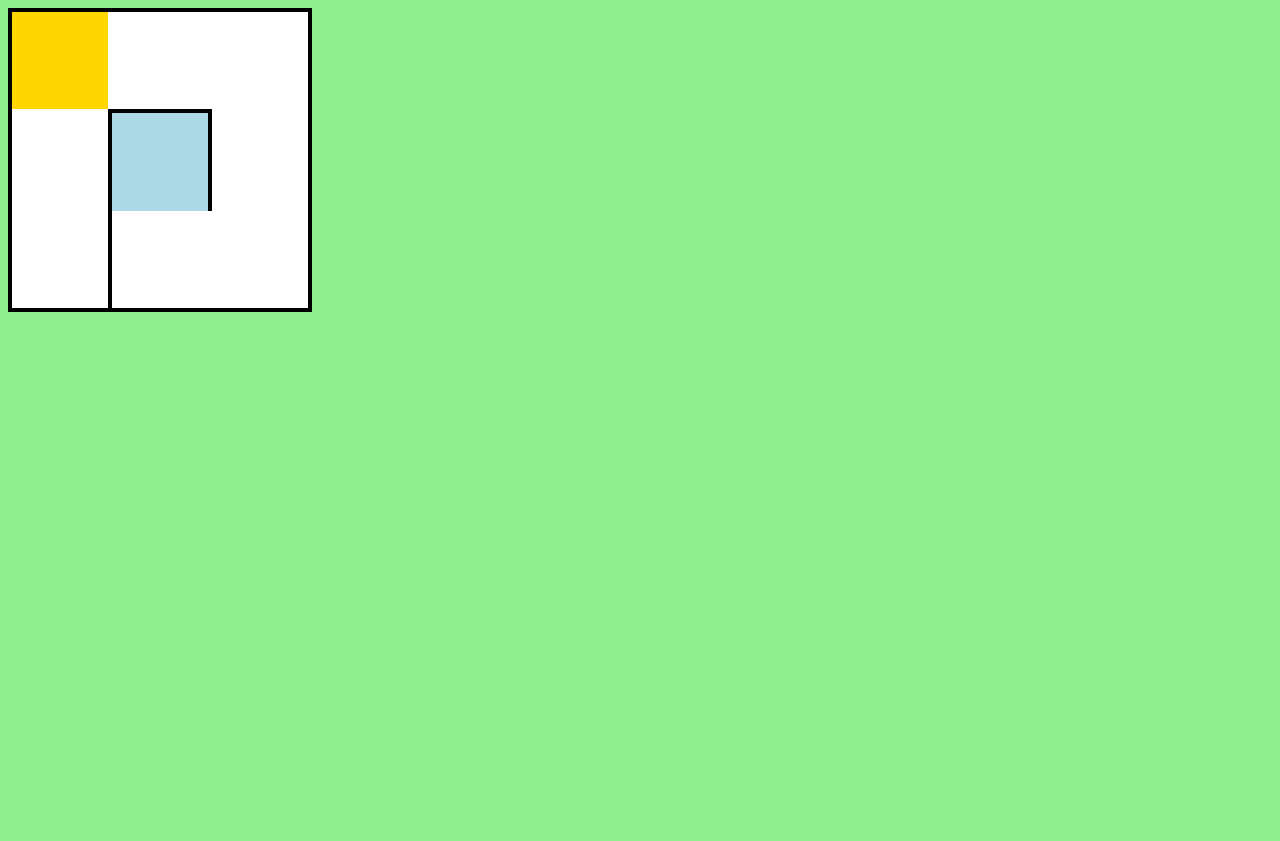
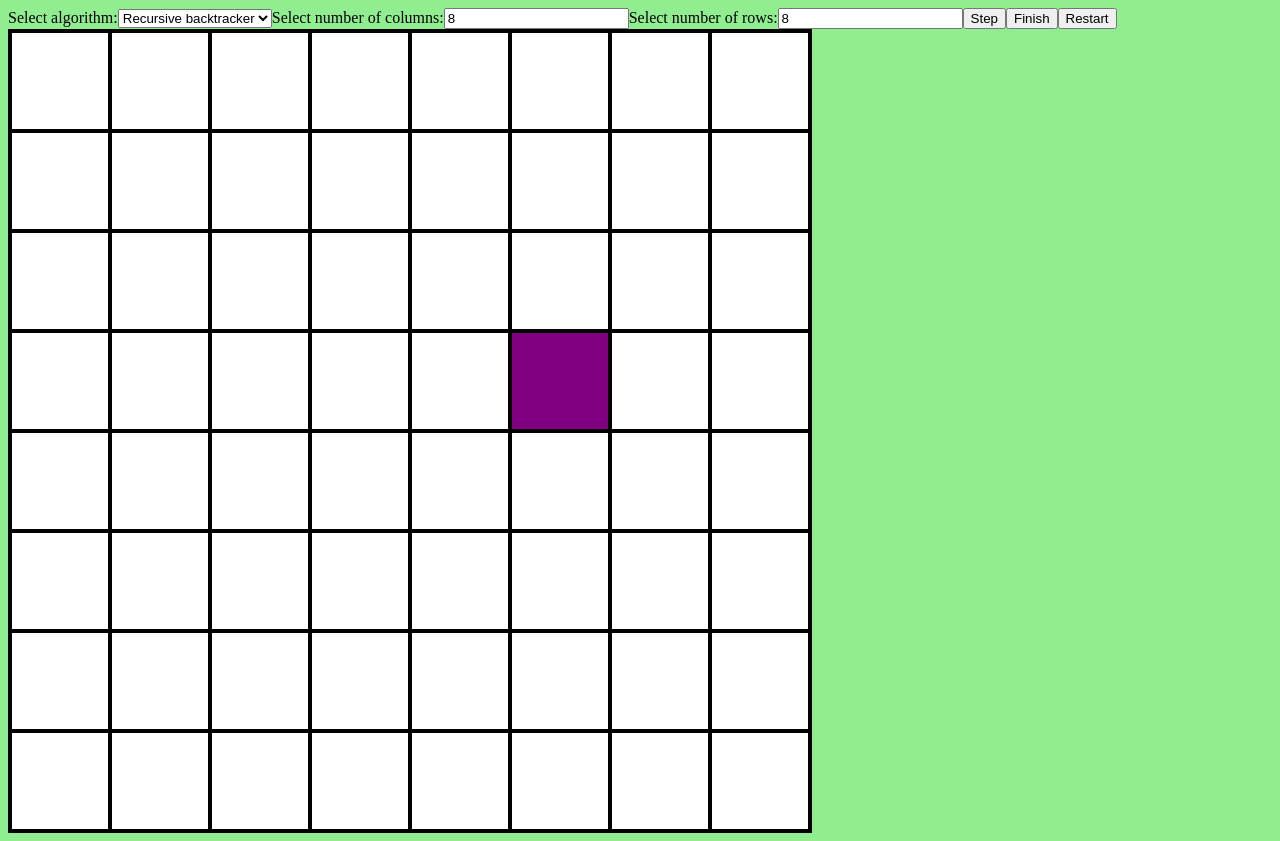
Before and after one commit to kermo-git/MazeAlgorithms, a React app: page / in a window 1280 px wide. Before the commit the page ends 800 px from the top, so only its background shows below. Built offline with nearby package versions, Linux system fonts and the light colour scheme; the HTML template or start-up script is replaced by a standard one.

Commit message:
Implemented minimal UI and recursive backtracker

```diff
--- a/src/Algorithms/Maze.ts
+++ b/src/Algorithms/Maze.ts
@@ -1,15 +1,42 @@
+export type Direction = "north" | "east" | "south" | "west"
+
+export class P {
+    X: number
+    Y: number
+
+    constructor(X: number, Y: number) {
+        this.X = X
+        this.Y = Y
+    }
+
+    move(direction: Direction): P {
+        switch (direction) {
+            case "north":
+                return new P(this.X, this.Y + 1)
+            case "south":
+                return new P(this.X, this.Y - 1)
+            case "west":
+                return new P(this.X - 1, this.Y)
+            case "east":
+                return new P(this.X + 1, this.Y)
+        }
+    }
+}
+
+export function getRandomInt(minInclusive: number, maxExclusive: number) {
+    const cmin = Math.ceil(minInclusive)
+    const fmax = Math.floor(maxExclusive)
+    return Math.floor(Math.random() * (fmax - cmin) + cmin)
+}
+
+export function getRandomElement<T>(array: T[]): T {
+    return array[getRandomInt(0, array.length)]
+}
+
 interface Cell {
     northOpen: boolean
     westOpen: boolean
-    visited: boolean
     color: string
-}
-
-export type Direction = "north" | "east" | "south" | "west"
-
-export interface Position {
-    X: number
-    Y: number
 }
 
 export class Maze {
@@ -24,7 +51,6 @@ export class Maze {
                 column.push({
                     northOpen: false,
                     westOpen: false,
-                    visited: false,
                     color: "#FFFFFF"
                 })
             }
@@ -40,86 +66,110 @@ export class Maze {
         return this.cells[0].length
     }
 
-    neighborDirections({X, Y}: Position): Direction[] {
-        let result: Direction[] = []
+    getNeighbors(pos: P): P[] {
+        let result: P[] = []
 
-        if (X > 0) {
-            result.push("west")
+        if (pos.X > 0) {
+            result.push(pos.move("west"))
         }
-        if (X < this.nColumns() - 1) {
-            result.push("east")
+        if (pos.X < this.nColumns() - 1) {
+            result.push(pos.move("east"))
         }
-        if (Y > 0) {
-            result.push("south")
+        if (pos.Y > 0) {
+            result.push(pos.move("south"))
         }
-        if (Y < this.nRows() - 1) {
-            result.push("north")
+        if (pos.Y < this.nRows() - 1) {
+            result.push(pos.move("north"))
         }
 
         return result
     }
 
-    private get({X, Y}: Position): Cell {
+    private get({X, Y}: P): Cell {
         return this.cells[X][Y]
     }
 
-    openWall(location: Position, direction: Direction): void {
+    connectCells(cell1: P, cell2: P): void {
+        if (cell1.Y < cell2.Y) {
+            this.get(cell1).northOpen = true
+        }
+        else if (cell1.Y > cell2.Y) {
+            this.get(cell2).northOpen = true
+        }
+        else if (cell1.X < cell2.X) {
+            this.get(cell2).westOpen = true
+        }
+        else if (cell1.X > cell2.X) {
+            this.get(cell1).westOpen = true
+        }
+    }
+
+    openDirection(location: P, direction: Direction): void {
         switch (direction) {
             case "north":
                 this.get(location).northOpen = true
                 return
             case "south":
-                this.get(move(location, "south")).northOpen = true
+                this.get(location.move("south")).northOpen = true
                 return
             case "west":
                 this.get(location).westOpen = true
                 return
             case "east":
-                this.get(move(location, "east")).westOpen = true
+                this.get(location.move("east")).westOpen = true
                 return
         }
     }
 
-    isOpen(location: Position, direction: Direction): boolean {
+    isOpen(location: P, direction: Direction): boolean {
         switch (direction) {
             case "north":
                 return this.get(location).northOpen
             case "south":
-                return this.get(move(location, "south")).northOpen
+                return this.get(location.move("south")).northOpen
             case "west":
                 return this.get(location).westOpen
             case "east":
-                return this.get(move(location, "east")).westOpen
+                return this.get(location.move("east")).westOpen
         }
     }
 
-    setColor(location: Position, color: string): void {
+    setColor(location: P, color: string): void {
         this.get(location).color = color
     }
 
-    getColor(location: Position): string {
+    getColor(location: P): string {
         return this.get(location).color
+    }
+
+    allPositions(): P[] {
+        const cols = this.nColumns()
+        const rows = this.nRows()
+        const result: P[] = []
+
+        for (let X = 0; X < cols; X++) {
+            for (let Y = 0; Y < rows; Y++) {
+                result.push(new P(X, Y))
+            }
+        }
+        return result
     }
 }
 
-export interface MazeAlgorithm {
+export abstract class MazeAlgorithm {
     maze: Maze
+    protected finished = false
+
+    constructor(maze: Maze) {
+        this.maze = maze
+    }
+
+    isFinished(): boolean {
+        return this.finished
+    }
+
     /**
      * Runs a single iteration of the algorithm.
-     * Return value indicates whether it finised or not.
      */
-    step: () => boolean
+    abstract step(): void
 }
-
-export function move(pos: Position, direction: Direction): Position {
-    switch (direction) {
-        case "north":
-            return {X: pos.X, Y: pos.Y + 1}
-        case "south":
-            return {X: pos.X, Y: pos.Y - 1}
-        case "west":
-            return {X: pos.X - 1, Y: pos.Y}
-        case "east":
-            return {X: pos.X + 1, Y: pos.Y}
-    }
-}
--- a/src/Algorithms/RecursiveBacktracker.ts
+++ b/src/Algorithms/RecursiveBacktracker.ts
@@ -1,14 +1,61 @@
-import { Maze, MazeAlgorithm } from "./Maze";
+import { P as Pos, Maze, MazeAlgorithm, getRandomElement } from "./Maze";
 
-export class RecursiveBactracker implements MazeAlgorithm {
-    maze: Maze
+export class RecursiveBactracker extends MazeAlgorithm {
+    private stack: Pos[] = []
+
+    private push(pos: Pos) {
+        this.stack.push(pos)
+    }
+
+    private peek(): Pos {
+        return this.stack[this.stack.length - 1]
+    }
+
+    private pop(): Pos {
+        return this.stack.splice(this.stack.length - 1, 1)[0]
+    }
+
+    private visited: Set<string> = new Set()
+
+    visit(pos: Pos): void {
+        this.visited.add(JSON.stringify(pos))
+    }
+
+    isVisited(pos: Pos): boolean {
+        return this.visited.has(JSON.stringify(pos))
+    }
 
     constructor(maze: Maze) {
-        this.maze = maze
+        super(maze)
+
+        const firstPos = getRandomElement(maze.allPositions())
+        maze.setColor(firstPos, "purple")
+        this.push(firstPos)
+        this.visit(firstPos)
     }
 
-    step(): boolean {
-        // TODO
-        return false
+    override step(): void {
+        if (this.stack.length != 0) {
+            const current = this.peek()
+
+            let neighbors = this.maze.getNeighbors(current).filter(
+                neighbor => !this.isVisited(neighbor)
+            )
+
+            if (neighbors.length != 0) {
+                const nextNeighbor = getRandomElement(neighbors)
+
+                this.maze.connectCells(current, nextNeighbor)
+                this.maze.setColor(nextNeighbor, "purple")
+
+                this.visit(nextNeighbor)
+                this.push(nextNeighbor)
+            } else {
+                this.pop()
+                this.maze.setColor(current, "pink")
+            }
+        } else {
+            this.finished = true
+        }
     }
 }
--- a/src/Components/App.tsx
+++ b/src/Components/App.tsx
@@ -1,33 +1,101 @@
 import * as React from "react"
+import { useState, useEffect } from "react"
 
 import { Maze } from "../Algorithms/Maze"
 import { MazeDisplay } from "./MazeDisplay"
 
 import "./App.css"
+import { RecursiveBactracker } from "../Algorithms/RecursiveBacktracker"
+
+let algorithm = new RecursiveBactracker(new Maze(8, 8))
+const BACKTRACKER = "Recursive backtracker"
+const DEFAULT_COLS = 8
+const DEFAULT_ROWS = 8
 
 export function App() {
-    // TODO:
-    // Dropdown menu for selecting algorithm
-    // Inputs for maze dimensions
-    // Button to advance one step in the algorithm
+    const [forceUpdateFlag, setForceUpdateFlag] = useState(false)
 
-    return (<MazeDisplay maze = {exampleMaze()}/>)
+    function forceUpdate() {
+        setForceUpdateFlag(!forceUpdateFlag)
+    }
+
+    const [algoName, setAlgoName] = useState(BACKTRACKER)
+    const [mazeCols, setMazeCols] = useState(DEFAULT_COLS)
+    const [mazeRows, setMazeRows] = useState(DEFAULT_ROWS)
+
+    function onSelectNRows(event) {
+        const rows = parseInt(event.target.value)
+        if (rows > 1) {
+            setMazeRows(rows)
+        }
+    }
+
+    function onSelectNCols(event) {
+        const cols = parseInt(event.target.value)
+        if (cols > 1) {
+            setMazeCols(cols)
+        }
+    }
+
+    function onStepClick() {
+        algorithm.step()
+        forceUpdate()
+    }
+
+    function onFinishClick() {
+        while (!algorithm.isFinished()) {
+            algorithm.step()
+        }
+        forceUpdate()
+    }
+
+    function restart() {
+        const maze = new Maze(mazeCols, mazeRows)
+        if (algoName == BACKTRACKER) {
+            algorithm = new RecursiveBactracker(maze)
+        }
+        forceUpdate()
+    }
+
+    useEffect(() => {
+        restart()
+    }, [algoName, mazeCols, mazeRows])
+
+    return (<>
+        <label>Select algorithm:</label>
+
+        <select onChange={(event) => {
+            setAlgoName(event.target.value)
+        }}>
+            <option>{BACKTRACKER}</option>
+        </select>
+
+        <label>Select number of columns:</label>
+
+        <input type = "number" defaultValue={DEFAULT_COLS} onChange={onSelectNCols}/>
+
+        <label>Select number of rows:</label>
+
+        <input type = "number" defaultValue={DEFAULT_ROWS} onChange={onSelectNRows}/>
+
+        <button
+            disabled={algorithm.isFinished()}
+            onClick={onStepClick}
+        >
+            Step
+        </button>
+
+        <button
+            disabled={algorithm.isFinished()}
+            onClick={onFinishClick}
+        >
+            Finish
+        </button>
+
+        <button onClick={restart}>
+            Restart
+        </button>
+
+        <MazeDisplay maze = {algorithm.maze}/>
+    </>)
 }
-
-function exampleMaze(): Maze {
-    const maze = new Maze(3, 3)
-
-    maze.openWall({X: 0, Y: 0}, "north")
-    maze.openWall({X: 0, Y: 1}, "north")
-    maze.openWall({X: 0, Y: 2}, "east")
-    maze.openWall({X: 1, Y: 2}, "east")
-    maze.openWall({X: 2, Y: 2}, "south")
-    maze.openWall({X: 2, Y: 1}, "south")
-    maze.openWall({X: 2, Y: 0}, "west")
-    maze.openWall({X: 1, Y: 0}, "north")
-
-    maze.setColor({X: 1, Y: 1}, "lightblue")
-    maze.setColor({X: 0, Y: 2}, "gold")
-
-    return maze
-}
--- a/src/Components/MazeDisplay.tsx
+++ b/src/Components/MazeDisplay.tsx
@@ -1,6 +1,6 @@
 import * as React from "react"
 
-import { Maze } from "../Algorithms/Maze";
+import { P, Maze } from "../Algorithms/Maze";
 
 import "./MazeDisplay.css"
 
@@ -18,18 +18,19 @@ export function MazeDisplay({maze}: Props) {
 
     for (let X = 0; X < width; X++) {
         for (let Y = 0; Y < height; Y++) {
+            const pos = new P(X, Y)
             cells.push((
                 <div
-                    key = {10*X + Y}
+                    key = {X + "_" + Y}
                     className = {
                         "cell" +
-                        (maze.isOpen({X, Y}, "north") ? " north-open" : "") +
-                        (maze.isOpen({X, Y}, "west") ? " west-open" : "")
+                        (maze.isOpen(pos, "north") ? " north-open" : "") +
+                        (maze.isOpen(pos, "west") ? " west-open" : "")
                     }
                     style = {{
                         gridRow: height - Y,
                         gridColumn: X + 1,
-                        backgroundColor: maze.getColor({X, Y})
+                        backgroundColor: maze.getColor(pos)
                     }}
                 />
             ))
```
Also changed, not shown: src/Algorithms/Kruskal.ts (+3 -6 lines), src/Algorithms/Wilson.ts (+3 -6 lines).
